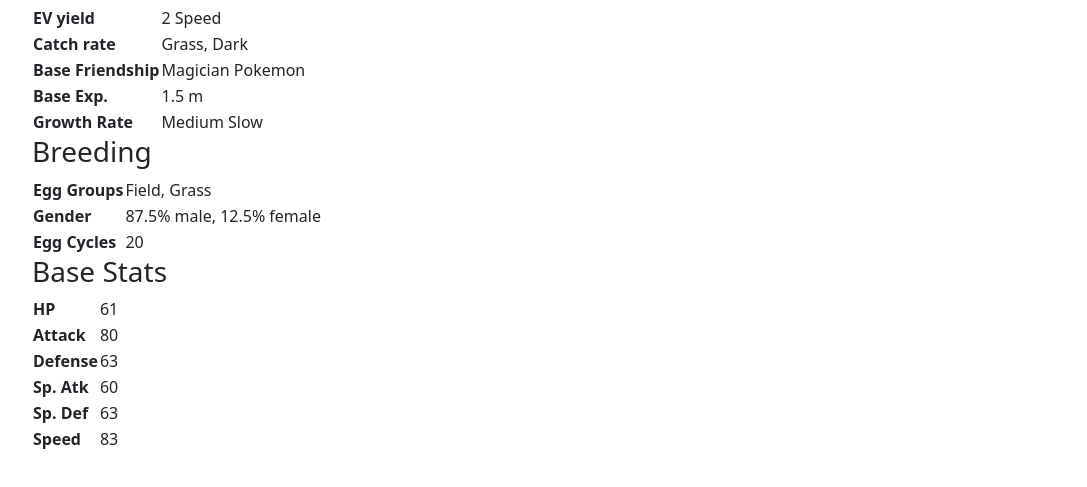
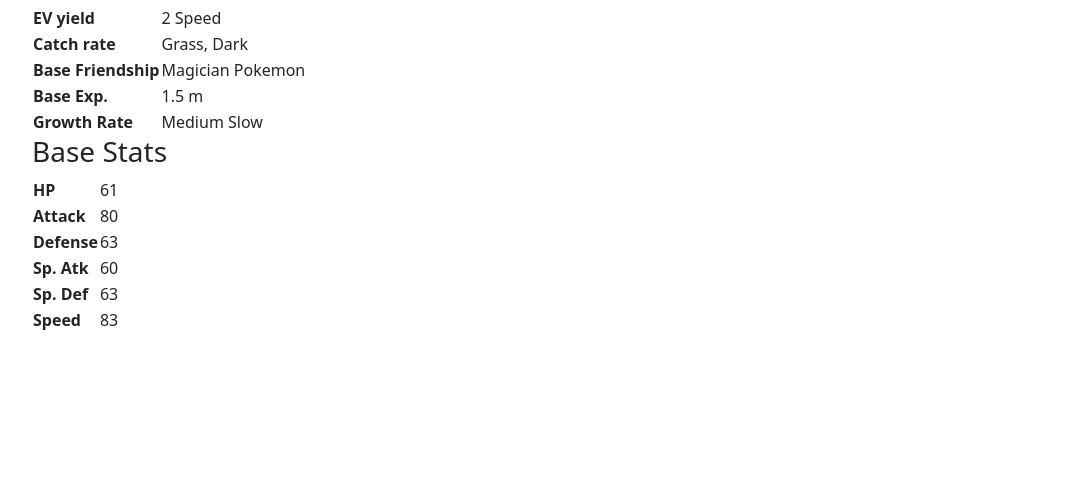
Before and after one commit to Kevjinx/Pokedex, a website: page index.html in a window 1280 px wide. Shown: the part 567-1054 px from the top of the page, without its empty margins (96-1183 px from the left). After the commit the page ends 1028 px from the top, so only its background shows below. Drawn offline with nearby package versions, Linux system fonts and the light colour scheme.

Commit message:
remove breeding data fields

```diff
--- a/index.html
+++ b/index.html
@@ -103,26 +103,6 @@
 							</tbody>
 						</table>
 						</div>
-						<div id="breeding-container col-4">
-						<h3>Breeding</h3>
-						<table>
-							<tbody>
-								<tr>
-									<th id="egg-groups-header">Egg Groups</th>
-									<td id="egg-groups-data">Field, Grass</td>
-								</tr>
-								<tr>
-									<th id="gender-header">Gender</th>
-									<td id="catch-rate-data">87.5% male, 12.5% female</td>
-								</tr>
-								<tr>
-									<th id="egg-cycles-header">Egg Cycles</th>
-									<td id="egg-cycles-data">20</td>
-								</tr>
-							</tbody>
-						</table>
-
-						</div>
 						</div>
 						<div id="base-stats-container">
 						<h3>Base Stats</h3>
--- a/index.js
+++ b/index.js
@@ -1,5 +1,3 @@
-
-
 const getNationalNumber = data => {
 	for (let i = 0; i < data.game_indices.length; i++) {
 		//using newer version to include all pokemon
@@ -69,10 +67,10 @@
 	console.log(data);
 
 	nationalNumber.innerText = data.nationalNumber
-	type.innerText = data.types[0]
+	type.innerText = data.types.toString()
 	height.innerText = data.height
 	weight.innerText = data.weight
-	abilities.innerText = data.dataAbilities[0]
+	abilities.innerText = data.dataAbilities.toString()
 	baseExp.innerText = data.stats.baseExp
 	hp.innerText = data.stats.hp
 	attack.innerText = data.stats.attack
```
